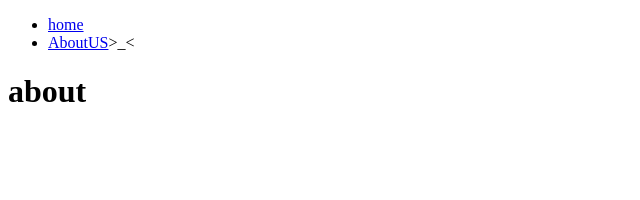
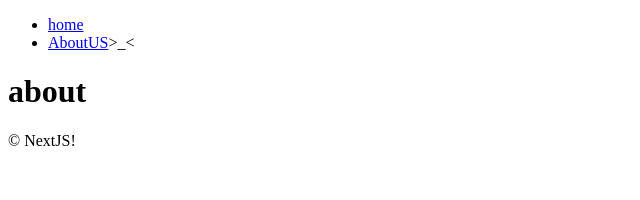
Before and after one commit to watching-dev/React_10_Nomadcoders, a Next.js app in the folder NextJS14/: page /about-us in a window 1280 px wide. Shown: the top 200 px of the page, without its empty margins (0-640 px from the left). Built offline with nearby package versions, Linux system fonts and the light colour scheme.

Commit message:
[feat] layout 추가_ 새로 만들어도 상쇄가 아니라 중첩됨 - 헤더 푸터같이 생각하면 좋을듯

```diff
--- /dev/null
+++ b/NextJS14/app/about-us/layout.tsx
@@ -0,0 +1,3 @@
+export default function Layout({ children }: { children: React.ReactNode }) {
+  return <div>{children} &copy; NextJS!</div>;
+}
```
